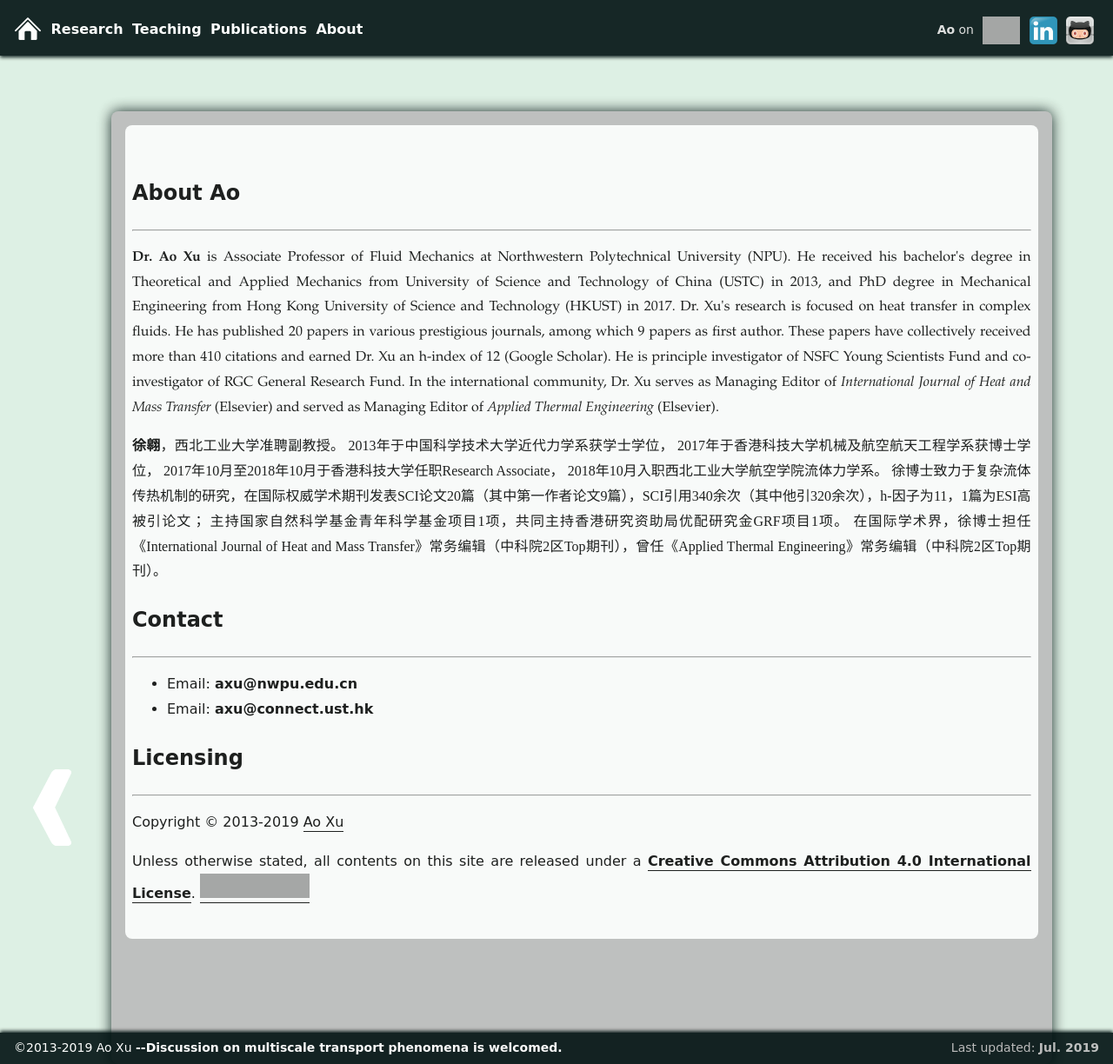
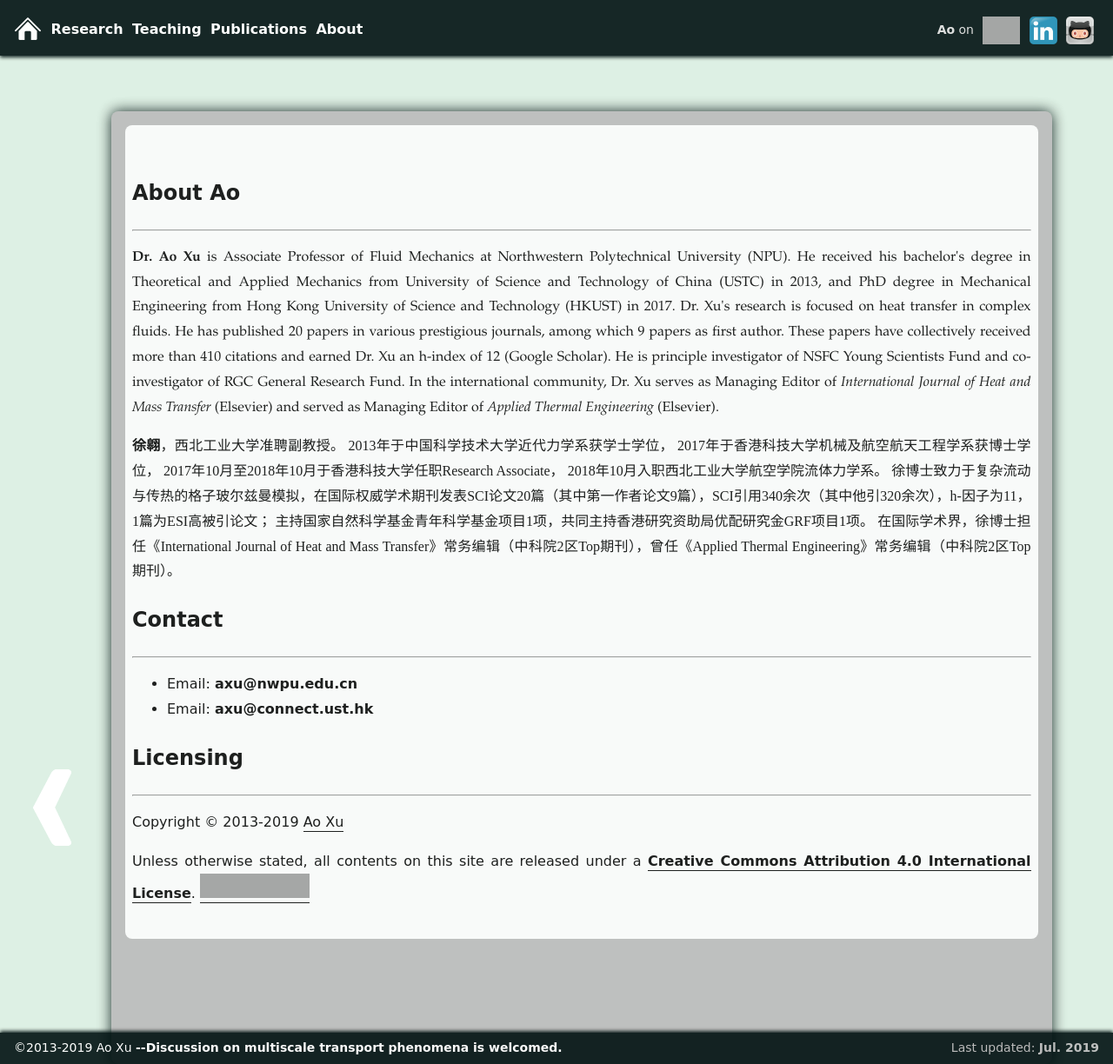
Before and after one commit to xuaoxiqi/xuaoxiqi.github.io, a Jekyll site: the page built from about.html, in a window 1280 px wide and 1224 px high. Shown: the whole window at 87% size. Built offline with Jekyll 4.4.1, drawn with Linux system fonts in a browser that asks for light colours; some web fonts are replaced; grey boxes are pictures that could not be loaded.

Commit message:
minor edit

```diff
--- a/about.html
+++ b/about.html
@@ -31,11 +31,11 @@
 2017年于香港科技大学机械及航空航天工程学系获博士学位，
 2017年10月至2018年10月于香港科技大学任职Research Associate，
 2018年10月入职西北工业大学航空学院流体力学系。
-徐博士致力于复杂流体传热机制的研究，在国际权威学术期刊发表SCI论文20篇（其中第一作者论文9篇），SCI引用340余次（其中他引320余次），h-因子为11，1篇为ESI高被引论文；
+徐博士致力于复杂流动与传热的格子玻尔兹曼模拟，在国际权威学术期刊发表SCI论文20篇（其中第一作者论文9篇），SCI引用340余次（其中他引320余次），h-因子为11，1篇为ESI高被引论文；
 主持国家自然科学基金青年科学基金项目1项，共同主持香港研究资助局优配研究金GRF项目1项。
 在国际学术界，徐博士担任《International Journal of Heat and Mass Transfer》常务编辑（中科院2区Top期刊），曾任《Applied Thermal Engineering》常务编辑（中科院2区Top期刊）。
 </p>
-
+<!--复杂流体传热机制的研究-->
 
     <h2>Contact</h2>
     <hr>
--- a/publications.html
+++ b/publications.html
@@ -95,7 +95,7 @@
         <li class="liPublications"> <b>A. Xu</b>; W. Shyy; T.S. Zhao<sup>*</sup>.
         <a class="publications" href="./publications/010_AMS2017.pdf">Lattice Boltzmann modeling of transport phenomena in fuel cells and flow batteries.</a>
         <i>Acta Mechanica Sinica</i> <b>2017,</b> <i>33</i> (3), 555-574.
-        (<font color="darkred"><b>Invited Review Paper</b></font>)
+        (<font color="darkred"><b>Invited Review Paper</b></font>, <font color="darkred"><b>ESI Highly Cited Paper</b></font>)
         <a href="http://dx.doi.org/10.1007/s10409-017-0667-6" target="_blank">DOI: 10.1007/s10409-017-0667-6</a>
         </li>
 
```
